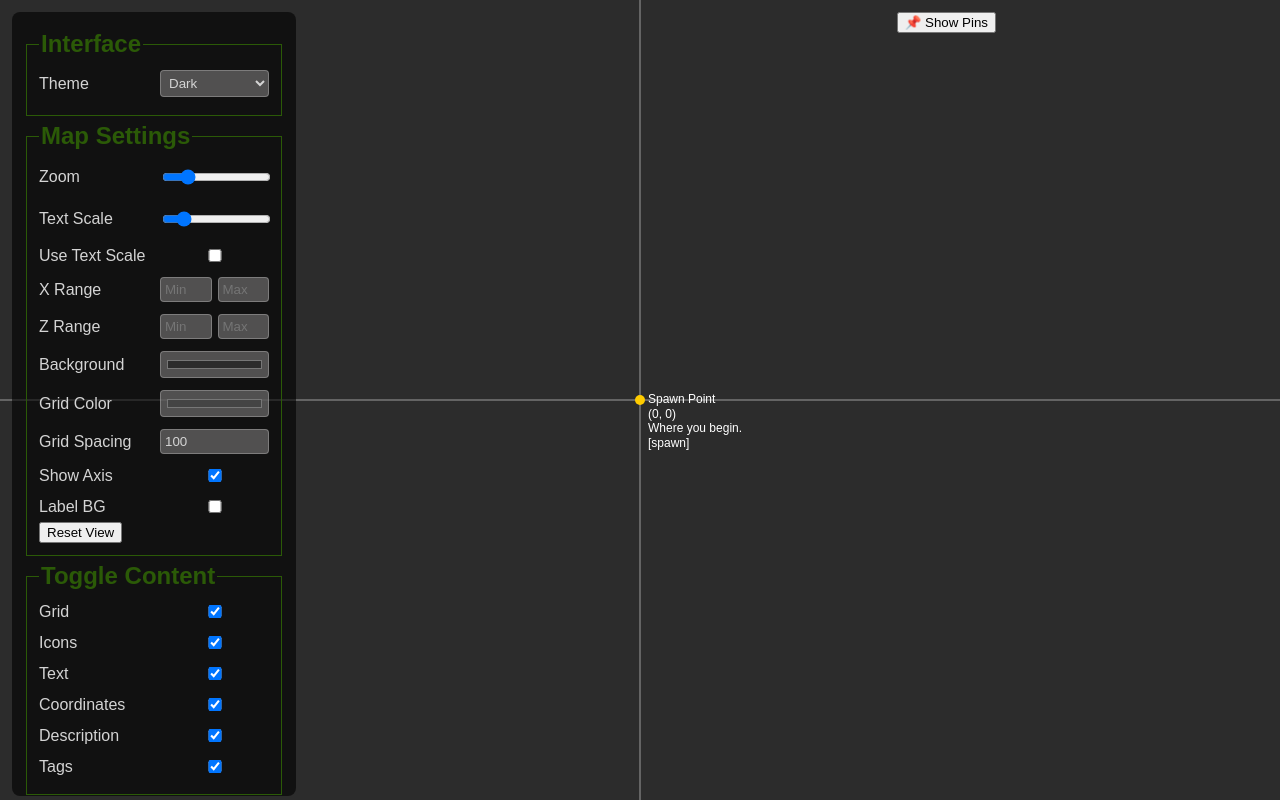
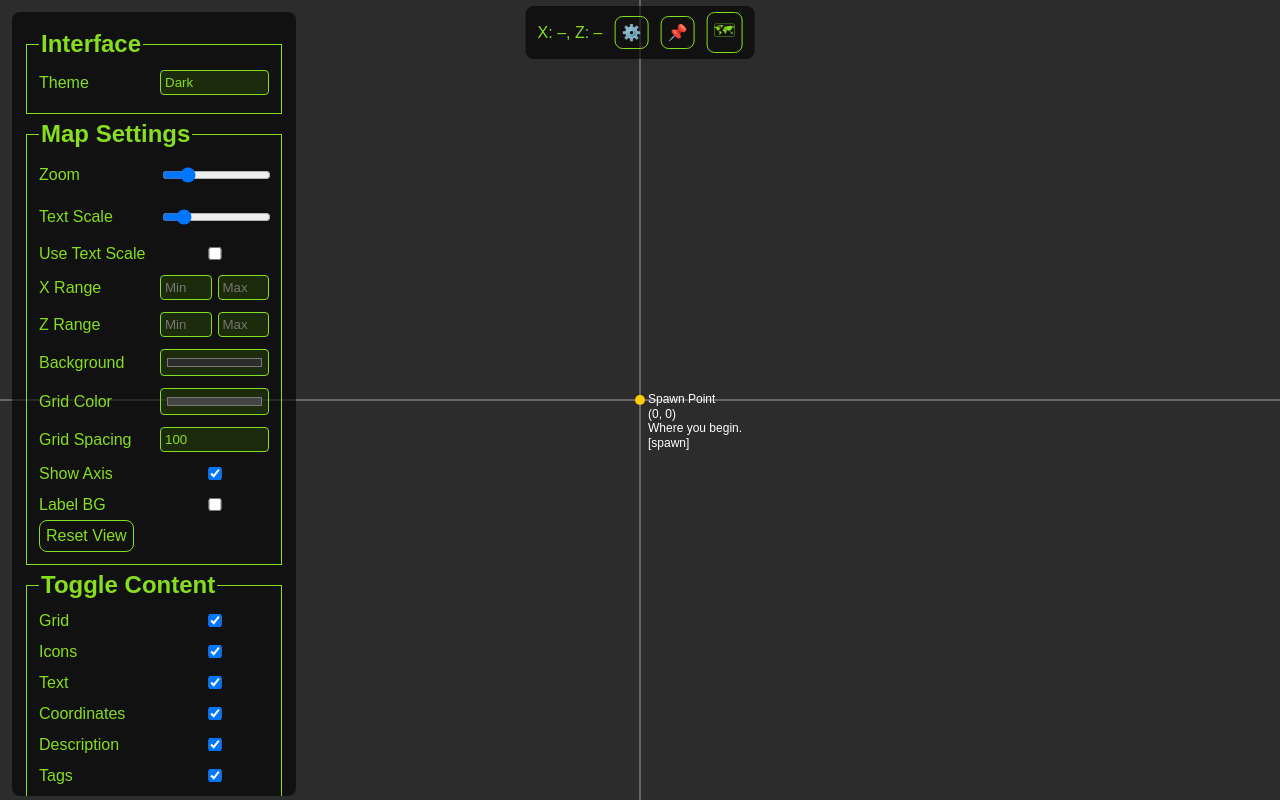
Before and after one commit to sofluous/Mapitmine, a plain HTML site: page index.html in a window 1280 px wide. Drawn offline with Linux system fonts and the light colour scheme.

Commit message:
Update index.html 0.0.5
Continue creating unified styling
Started building a toolbar

Pre dynamic pin flow refactor

```diff
--- a/index.html
+++ b/index.html
@@ -12,14 +12,15 @@
 
             --color-bg: #1e1e1e;
             --color-panel: rgba(0, 0, 0, 0.6);
-            --color-input: rgba(127, 125, 125, 0.583);
+            --color-input: rgba(44, 72, 9, 0.47);
             --color-control-bg: rgba(255, 255, 255, 0.06);
-            --color-text-heading: #2b5a07;
-            --color-text: #d4d4d4;
+
+            --color-text-heading: var(--color-primary);
+            --color-text: var(--color-primary);
             --color-grid: #444444;
             --color-axis: #ffffff88;
             --color-pin: var(--color-tertiary);
-            --color-border: rgba(255, 255, 255, 0.25);
+            --color-border: var(--color-primary);
 
             --space-xs: 4px;
             --space-sm: 6px;
@@ -65,6 +66,22 @@
             width: 260px;
         }
 
+        #hud {
+            position: fixed;
+            top: var(--space-sm);
+            left: 50%;
+            transform: translateX(-50%);
+            background: var(--color-panel);
+            color: var(--color-text);
+            border-radius: 8px;
+            padding: var(--space-sm) var(--space-md);
+            z-index: 20;
+            display: flex;
+            gap: var(--space-md);
+            align-items: center;
+            font-size: var(--font-md);
+        }
+
         #pinListPanel {
             position: absolute;
             top: var(--space-md);
@@ -93,13 +110,12 @@
             background-color: var(--color-control-bg);
             border: 1px solid var(--color-border);
             border-radius: var(--input-radius);
-            font-size: var(--font-sm);
+            font-size: var(--font-md);
         }
 
         .pin-item:hover {
-            background-color: var(--color-primary);
-            color: black;
-            cursor: pointer;
+            border: 1px solid var(--color-primary);
+
         }
 
         .pin-controls {
@@ -111,11 +127,16 @@
 
         .pin-controls button {
             background: none;
-            border: none;
+            border: 1px solid var(--color-primary);
+            border border-radius: 50%;
             color: inherit;
             cursor: pointer;
             font-weight: bold;
             font-size: var(--font-sm);
+        }
+
+        .pin-controls button:hover {
+            color: var(--color-primary);
         }
 
         canvas {
@@ -132,6 +153,21 @@
             font-weight: bold;
             color: var(--color-text-heading);
             font-size: var(--space-lg);
+        }
+
+        button {
+            font-size: var(--font-md);
+            background: none;
+            border: 1px solid var(--color-primary);
+            border-radius: 8px;
+            padding: var(--space-sm);
+            color: var(--color-primary);
+        }
+
+        button:hover {
+            cursor: pointer;
+            background-color: var(--color-primary);
+            color: black;
         }
 
         .grid-form {
@@ -159,8 +195,17 @@
             box-sizing: border-box;
         }
 
+        .grid-form select {
+            appearance: none;
+        }
+
+
         .grid-form input[type="checkbox"] {
             width: auto;
+        }
+
+        .grid-form input[type="range"] {
+            background-color: var(--color-input);
         }
 
         .input-group {
@@ -182,12 +227,13 @@
 
         ::-webkit-scrollbar-thumb {
             background-color: transparent;
-            border: 1px var(--color-text-heading);
+            border: 1px solid var(--color-text-heading);
             border-radius: 4px;
         }
 
         ::-webkit-scrollbar-thumb:hover {
             background-color: var(--color-text-heading);
+            cursor: grab;
         }
     </style>
 </head>
@@ -255,6 +301,15 @@
                 <input type="checkbox" id="showTags" checked>
             </div>
         </fieldset>
+    </div>
+    <div id="hud">
+        <span id="cursorPos">X: –, Z: –</span>
+        <button onclick="toggleUI()">⚙️</button>
+        <button onclick="togglePinList()">📌</button>
+        <button onclick="toggleMiniMap()">🗺</button>
+    </div>
+    <div id="pinListPanel">
+        <h3>Pins</h3>
         <fieldset>
             <legend>Pin</legend>
             <div class="grid-form">
@@ -272,10 +327,6 @@
             </div>
             <button onclick="addPin()">+ Add Pin</button>
         </fieldset>
-    </div>
-    <button id="togglePinListBtn" onclick="togglePinList()">📌 Show Pins</button>
-    <div id="pinListPanel">
-        <h3>Pins</h3>
         <div id="pinList"></div>
     </div>
     <canvas id="mapCanvas"></canvas>
```
